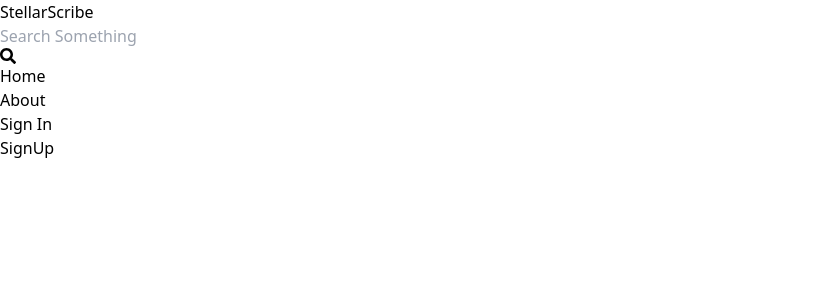
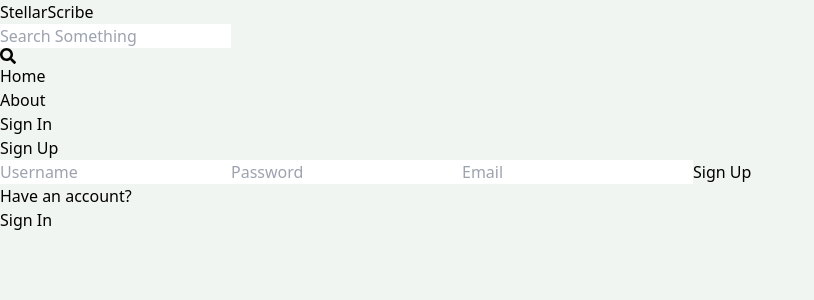
Before and after one commit to Killer4we/Real-Estate, a React (Vite) app in the folder client/: page /sign-up in a window 1280 px wide. Shown: the top 300 px of the page, without its empty margins (0-814 px from the left). Built offline with nearby package versions, Linux system fonts and the light colour scheme.

Commit message:
Sign Up page

```diff
--- a/client/src/Pages/SignUp.jsx
+++ b/client/src/Pages/SignUp.jsx
@@ -1,9 +1,21 @@
 import React from 'react'
-
+import {Link} from 'react-router-dom';
 export default function SignUp() {
   return (
-    <div>
-      SignUp
+    <div className='p-3 max-w-lg mx-auto'>
+      <h1 className='text-3xl text-center font-semibold my-7'>Sign Up</h1>
+      <form className='flex flex-col gap-4'>
+        <input type="text" placeholder = "Username" className='border p-3 rounded-lg' id='username'/>
+        <input type="password" placeholder='Password' className='border p-3 rounded-lg' id='password'/>
+        <input type="email" placeholder='Email' className='border p-3 rounded-lg' id='email'/>
+        <button className='bg-slate-700 text-white p-3 rounded-lg uppercase hover:opacity-95 disabled:opacity-80'>Sign Up</button>
+      </form>
+      <div className='flex gap-2 mt-5'>
+        <p>Have an account?</p>
+        <Link to='/sign-in'>
+          <span className='text-blue-700'>Sign In</span>
+        </Link>
+      </div>
     </div>
   )
 }
--- a/client/src/index.css
+++ b/client/src/index.css
@@ -1,3 +1,7 @@
 @tailwind base;
 @tailwind components;
 @tailwind utilities;
+
+body{
+    background-color: rgb(241,245,241);
+}
```
